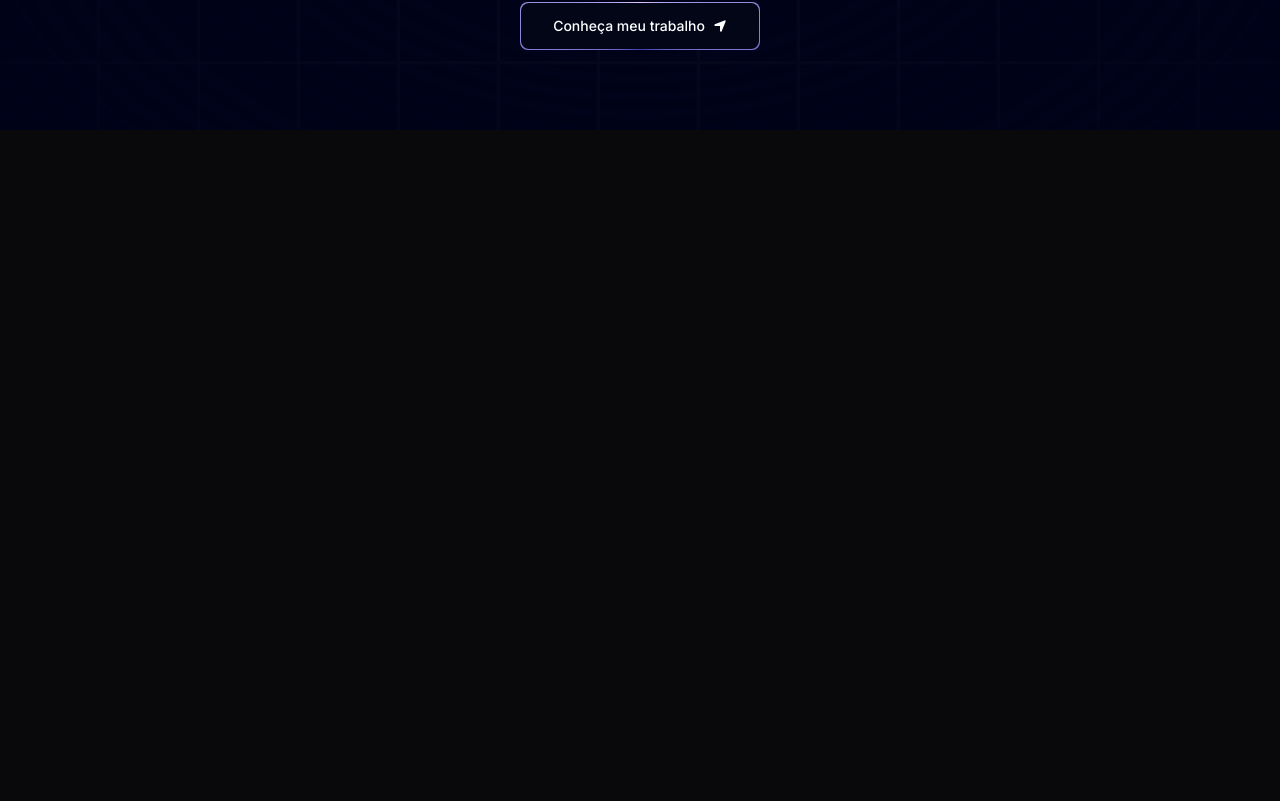
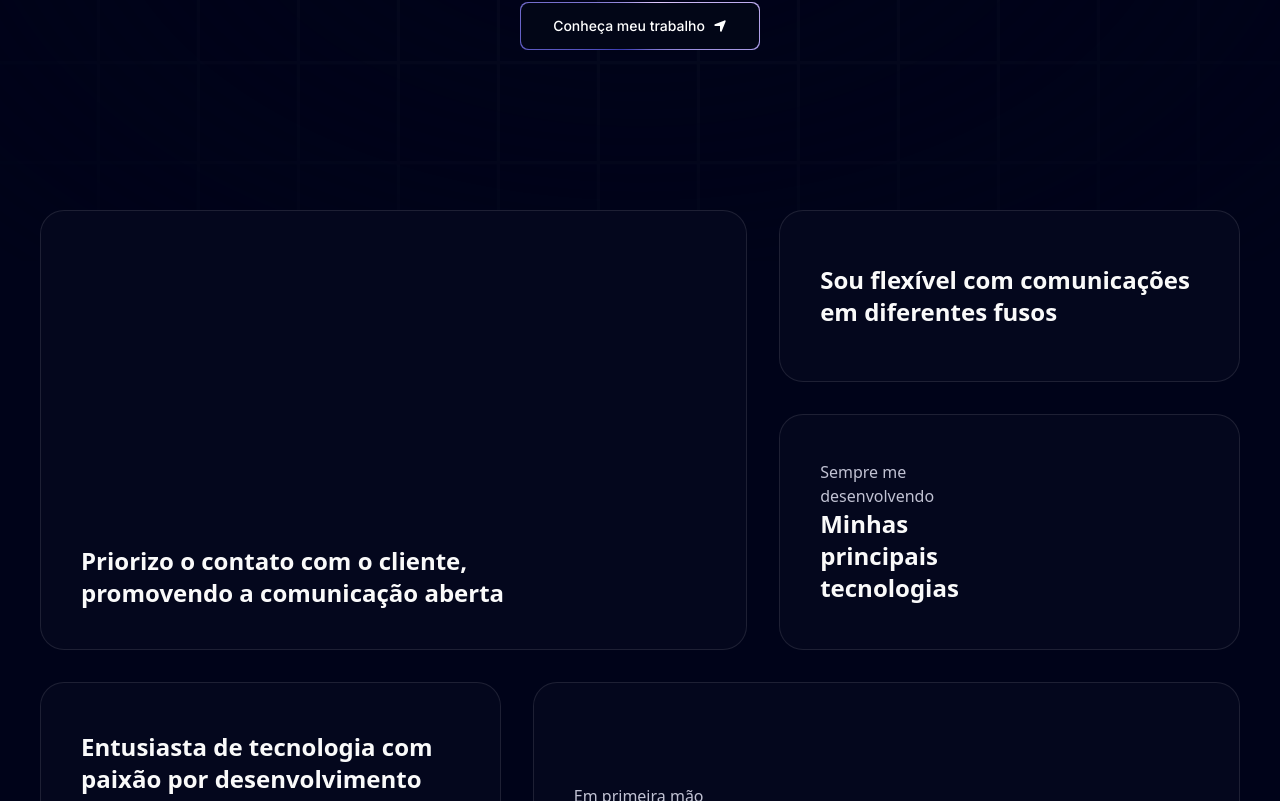
Before and after one commit to GabrielaTiago/Portfolio, a Next.js app: page / in a window 1280 px wide. Shown: the part 539-1340 px from the top of the page. Before the commit the page ends 800 px from the top, so only its background shows below. Built offline with nearby package versions, Linux system fonts and the light colour scheme.

Commit message:
:sparkles: feat: Creates the grid component

```diff
--- a/src/app/page.tsx
+++ b/src/app/page.tsx
@@ -3,16 +3,18 @@ import { FloatingNav } from '@/components/ui/FloatingNavbar';
 
 // Components
 import { Hero } from '@/components/Hero';
+import { Grid } from '@/components/Grid';
 
 // Data
 import { navItems } from '@/data';
 
 export default function Home() {
 	return (
-		<main className='relative bg-black-100 flex justify-center items-center flex-col overflow-hidden mx-auto sm:px-10 px-5'>
+		<main className='relative bg-black-100 flex justify-center items-center flex-col overflow-hidden mx-auto px-5 lg:px-10'>
 			<div className='max-w-7xl w-full'>
 				<FloatingNav navItems={navItems} />
 				<Hero />
+				<Grid />
 			</div>
 		</main>
 	);
--- /dev/null
+++ b/src/components/Grid.tsx
@@ -0,0 +1,24 @@
+import { BentoGrid, BentoGridItem } from './ui/BentoGrid';
+import { gridItems } from '@/data';
+
+export function Grid() {
+	return (
+		<section id='about'>
+			<BentoGrid className='w-full py-20'>
+				{gridItems.map(({ id, title, description, img, className, titleClassName, imgClassName, spareImg }) => (
+					<BentoGridItem
+						key={id}
+						id={id}
+						title={title}
+						description={description}
+						img={img}
+						className={className}
+						titleClassName={titleClassName}
+						imgClassName={imgClassName}
+						spareImg={spareImg}
+					/>
+				))}
+			</BentoGrid>
+		</section>
+	);
+}
--- /dev/null
+++ b/src/components/ui/BentoGrid.tsx
@@ -0,0 +1,54 @@
+// Utils
+import { cn } from '@/lib/utils';
+
+export const BentoGrid = ({ className, children }: { className?: string; children?: React.ReactNode }) => {
+	return (
+		<div className={cn('grid grid-cols-1 md:grid-cols-6 lg:grid-cols-5 md:grid-row-7 gap-4 lg:gap-8 mx-auto', className)}>
+			{children}
+		</div>
+	);
+};
+
+export const BentoGridItem = ({
+	className,
+	id,
+	title,
+	description,
+	img,
+	imgClassName,
+	titleClassName,
+	spareImg,
+}: {
+	className?: string;
+	id: number;
+	title?: string | React.ReactNode;
+	description?: string | React.ReactNode;
+	img?: string;
+	imgClassName?: string;
+	titleClassName?: string;
+	spareImg?: string;
+}) => {
+	return (
+		<div
+			className={cn(
+				'relative overflow-hidden rounded-3xl border border-white/[0.1] group/bento hover:shadow-xl transition duration-200 shadow-input dark:shadow-none justify-between flex flex-col',
+				className
+			)}
+			style={{
+				background: 'rgb(4,7,29)',
+				backgroundColor: 'linear-gradient(90deg, rgba(4,7,29,1) 0%, rgba(12,14,35,1) 100%)',
+			}}
+		>
+			{/* Content of the card (description, title)*/}
+			<div
+				className={cn(
+					titleClassName,
+					'group-hover/bento:translate-x-2 transition duration-200 relative md:h-full min-h-40 flex flex-col p-5 lg:p-10'
+				)}
+			>
+				<div className='font-sans font-extralight text-sm md:max-w-48 md:text-xs lg:text-base text-[#C1C2D3]'>{description}</div>
+				<div className='font-sans text-lg lg:text-2xl max-w-md font-bold'>{title}</div>
+			</div>
+		</div>
+	);
+};
```
